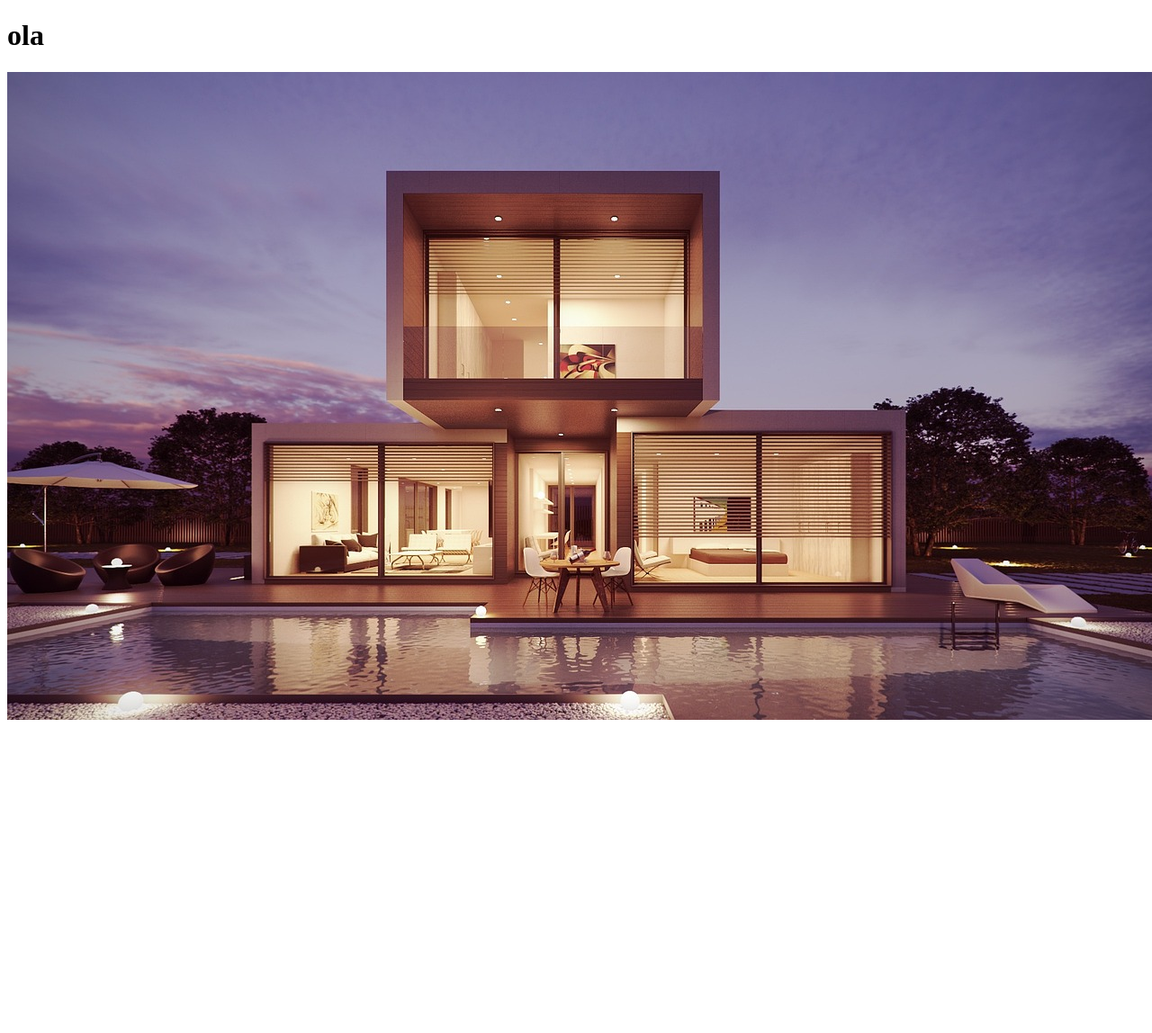
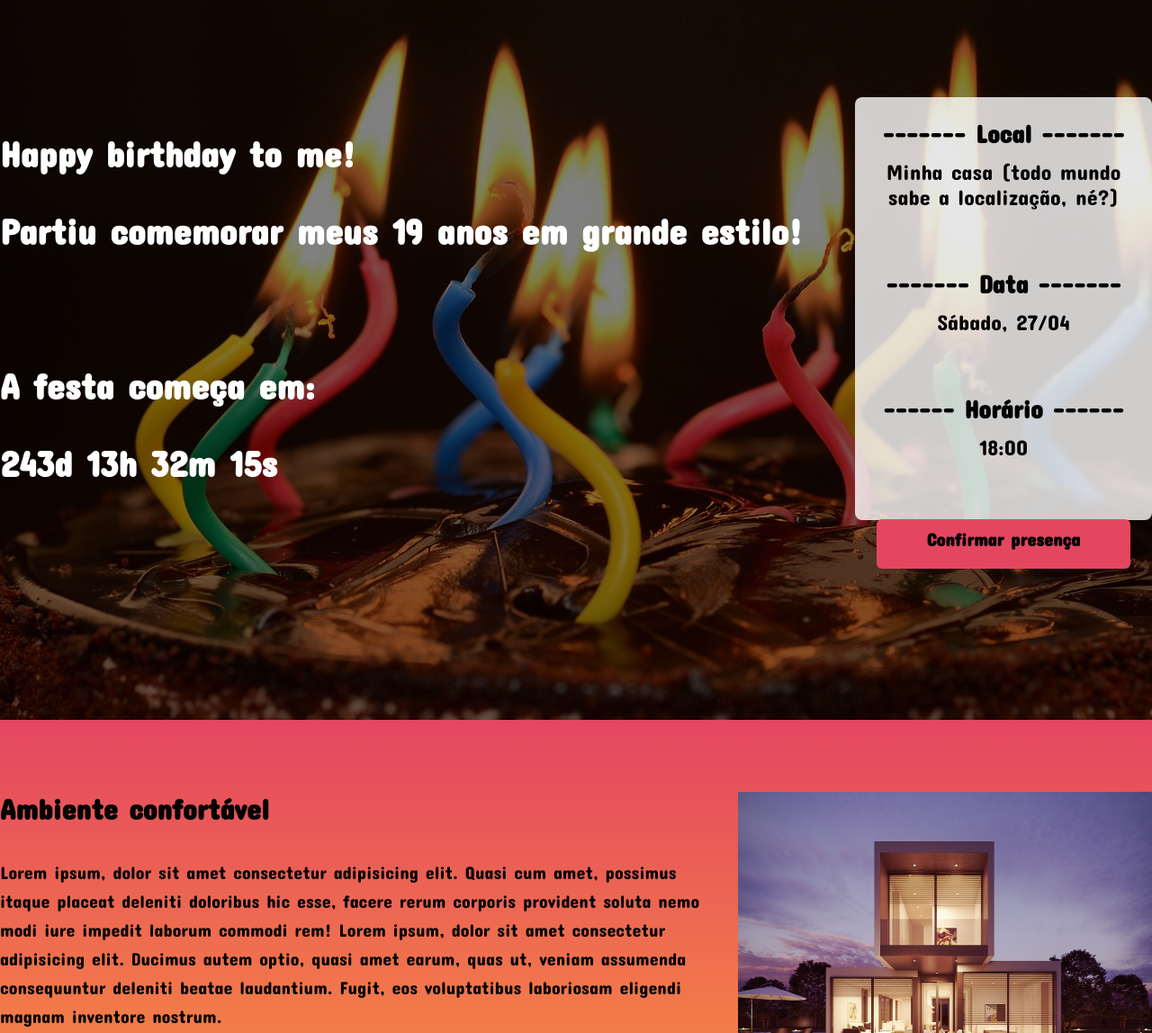
Before and after one commit to manoelacsilva/evento_aniversario, a website built with Parcel: page src/index.html in a window 1280 px wide. Shown: the top 1148 px of the page at 90% size. Before the commit the page ends 812 px from the top, so only its background shows below. Built offline with nearby package versions, Linux system fonts and the light colour scheme.

Commit message:
tarefa pronta

```diff
--- a/package.json
+++ b/package.json
@@ -2,9 +2,9 @@
   "name": "tarefa_evento",
   "version": "1.0.0",
   "description": "",
-  "main": "index.js",
   "scripts": {
     "dev": "parcel src/index.html src/styles/main.scss src/scripts/main.js",
+    "build": "parcel build src/index.html",
     "test": "echo \"Error: no test specified\" && exit 1"
   },
   "keywords": [],
--- a/src/index.html
+++ b/src/index.html
@@ -4,12 +4,85 @@
     <meta charset="UTF-8">
     <meta name="viewport" content="width=device-width, initial-scale=1.0">
     <title>Minha festa de aniversário</title>
+    <link rel="preconnect" href="https://fonts.googleapis.com">
+    <link rel="preconnect" href="https://fonts.gstatic.com" crossorigin>
+    <link href="https://fonts.googleapis.com/css2?family=Concert+One&display=swap" rel="stylesheet">
     <link rel="stylesheet" href="styles/main.scss">
+    <link rel="stylesheet" href="https://unpkg.com/aos@next/dist/aos.css">
 </head>
 <body>
-    <h1>ola</h1>
-    <img src="./images/casa.jpg" alt="">
+    <header class="hero">
+        <div class="container">
+            <p class="hero__text">
+                Happy birthday to me! <br> Partiu comemorar meus 19 anos em grande estilo! <br><br> A festa começa em: <br> <span id="contador"></span>
+            </p>
+            <div class="infos-festa" data-aos="fade-left">
+                <ul class="infos-festa__infos">
+                    <li class="infos-festa__infos__item">
+                        <b>------- Local -------</b>
+                        Minha casa (todo mundo sabe a localização, né?)
+                    </li>
+                    <li class="infos-festa__infos__item">
+                        <b>------- Data -------</b>
+                        Sábado, 27/04
+                    </li>
+                    <li class="infos-festa__infos__item">
+                        <b>------ Horário ------</b>
+                        18:00
+                    </li>
+                </ul>
+                <a href="#" class="button button--primary">
+                    Confirmar presença
+                </a>
+            </div>
+        </div>
+    </header>
+    <section class="evento evento--ambiente">
+        <div class="container" data-aos="fade-up">
+            <div class="evento__details">
+                <h2 class="evento__details__title">Ambiente confortável</h2>
+                <p class="evento__details__description">
+                    Lorem ipsum, dolor sit amet consectetur adipisicing elit. Quasi cum amet, possimus itaque placeat deleniti doloribus hic esse, facere rerum corporis provident soluta nemo modi iure impedit laborum commodi rem! Lorem ipsum, dolor sit amet consectetur adipisicing elit. Ducimus autem optio, quasi amet earum, quas ut, veniam assumenda consequuntur deleniti beatae laudantium. Fugit, eos voluptatibus laboriosam eligendi magnam inventore nostrum.
+                </p>
+            </div>
+            <img class="evento__image" src="./images/casa.jpg" alt="Casa">
+        </div>
+    </section>
+    <section class="evento evento--comida evento--image-left">
+        <div class="container" data-aos="fade-up">
+            <div class="evento__details">
+                <h2 class="evento__details__title">Churrasco</h2>
+                <p class="evento__details__description">
+                    Lorem ipsum, dolor sit amet consectetur adipisicing elit. Quasi cum amet, possimus itaque placeat deleniti doloribus hic esse, facere rerum corporis provident soluta nemo modi iure impedit laborum commodi rem! Lorem ipsum, dolor sit amet consectetur adipisicing elit. Ducimus autem optio, quasi amet earum, quas ut, veniam assumenda consequuntur deleniti beatae laudantium. Fugit, eos voluptatibus laboriosam eligendi magnam inventore nostrum.
+                </p>
+            </div>
+            <img class="evento__image" src="./images/churrasco.jpg" alt="Churrasco">
+        </div>
+    </section>
+    <section class="evento evento--musica">
+        <div class="container" data-aos="fade-up">
+            <div class="evento__details">
+                <h2 class="evento__details__title">Banda de Rock ao vivo</h2>
+                <p class="evento__details__description">
+                    Lorem ipsum, dolor sit amet consectetur adipisicing elit. Quasi cum amet, possimus itaque placeat deleniti doloribus hic esse, facere rerum corporis provident soluta nemo modi iure impedit laborum commodi rem! Lorem ipsum, dolor sit amet consectetur adipisicing elit. Ducimus autem optio, quasi amet earum, quas ut, veniam assumenda consequuntur deleniti beatae laudantium. Fugit, eos voluptatibus laboriosam eligendi magnam inventore nostrum.
+                </p>
+            </div>
+            <img class="evento__image" src="./images/rockaovivio.jpg" alt="Banda de Rock">
+        </div>
+    </section>
+    <section class="evento evento--lembranca evento--image-left">
+        <div class="container" data-aos="fade-up">
+            <div class="evento__details">
+                <h2 class="evento__details__title">Broche ACDC como lembrança</h2>
+                <p class="evento__details__description">
+                    Lorem ipsum, dolor sit amet consectetur adipisicing elit. Quasi cum amet, possimus itaque placeat deleniti doloribus hic esse, facere rerum corporis provident soluta nemo modi iure impedit laborum commodi rem! Lorem ipsum, dolor sit amet consectetur adipisicing elit. Ducimus autem optio, quasi amet earum, quas ut, veniam assumenda consequuntur deleniti beatae laudantium. Fugit, eos voluptatibus laboriosam eligendi magnam inventore nostrum.
+                </p>
+            </div>
+            <img class="evento__image" src="./images/broche.jpg" alt="Broche Rock">
+        </div>
+    </section>
 
+    <script src="https://unpkg.com/aos@next/dist/aos.js"></script>
     <script src="scripts/main.js"></script>
 </body>
 </html>
--- a/src/scripts/main.js
+++ b/src/scripts/main.js
@@ -0,0 +1,28 @@
+AOS.init();
+
+const dataDoEvento = new Date("Apr 27, 2024 18:00:00");
+const timeStampDoEvento = dataDoEvento.getTime();
+
+const contaAsHoras = setInterval(function() {
+    const agora = new Date();
+    const timeStampAtual = agora.getTime();
+
+    const distanciaAteOEvento = timeStampDoEvento - timeStampAtual;
+
+    const diaEmMs = 1000 * 60 * 60 * 24;
+    const horaEmMs = 1000 * 60 * 60;
+    const minutoEmMs = 1000 * 60;
+    const segundoEmMs = 1000;
+
+    const diasAteOEvento = Math.floor(distanciaAteOEvento / diaEmMs);
+    const horasAteOEvento = Math.floor((distanciaAteOEvento % diaEmMs) / horaEmMs);
+    const minutosAteOEvento = Math.floor((distanciaAteOEvento % horaEmMs) / minutoEmMs);
+    const segundosAteOEvento = Math.floor((distanciaAteOEvento % minutoEmMs) / segundoEmMs);
+
+    document.getElementById('contador').innerHTML = `${diasAteOEvento}d ${horasAteOEvento}h ${minutosAteOEvento}m ${segundosAteOEvento}s`;
+
+    if (distanciaAteOEvento < 0) {
+        clearInterval(contaAsHoras);
+        document.getElementById('contador').innerHTML = '(evento expirado)';
+    }
+})
--- /dev/null
+++ b/src/styles/_evento.scss
@@ -0,0 +1,66 @@
+@use 'variables';
+
+.evento {
+    padding: 80px 0px;
+
+    &--ambiente {
+        background-image: linear-gradient(variables.$rosa, variables.$laranja);
+    }
+
+    &--comida {
+        background-image: linear-gradient(variables.$laranja, variables.$amarelo);
+    }
+
+    &--musica {
+        background-image: linear-gradient(variables.$amarelo, variables.$verde);
+    }
+
+    &--lembranca {
+        background-image: linear-gradient(variables.$verde, variables.$azul);
+    }
+
+    &__image {
+        max-width: 460px;
+        height: 360px;
+    }
+
+    &--image-left {
+        .container {
+            flex-direction: row-reverse;
+        }
+    }
+
+    .container {
+        display: flex;
+        gap: 40px;
+    }
+
+    &__details {
+        &__title {
+            font-size: 32px;
+            font-weight: bold;
+            margin-bottom: 36px;
+        }
+
+        &__description {
+            line-height: 32px;
+            font-size: 20px;
+        }
+    }
+
+    @media (max-width: 768px) {
+        .container {
+            display: block;
+        }
+
+        &__image {
+            height: auto;
+            width: 100%;
+        }
+
+        &__details {
+            margin-right: 0;
+            margin-bottom: 26px;
+        }
+    }
+}
--- /dev/null
+++ b/src/styles/_hero.scss
@@ -0,0 +1,57 @@
+@use 'variables';
+
+.hero {
+    height: 800px;
+    padding-top: 64px;
+    padding-bottom: 100px;
+    background-image: url(../images/fundo.jpg);
+    background-repeat: no-repeat;
+    background-size: cover;
+    position: relative;
+
+    .container {
+        position: relative;
+        justify-content: space-between;
+        align-items: center;
+    }
+
+    &::before {
+        position: absolute;
+        top: 0;
+        left: 0;
+        width: 100%;
+        height: 100%;
+        background-color: variables.$text-color;
+        content: '';
+        opacity: .5;
+    }
+
+    &__text {
+        margin-top: 64px;
+        margin-bottom: 64px;
+        font-size: 40px;
+        line-height: 86px;
+        font-weight: 800;
+        text-align: center;
+        text-align: left;
+        color: variables.$secondary-text-color;
+
+        span {
+            color: variables.$secondary-text-color;
+        }
+    }
+
+    @media (max-width: 768px) {
+        padding: 40px 0px;
+
+        &__text {
+            font-size: 22px;
+            line-height: 24px;
+            margin: 24px 0px;
+        }
+
+        .container {
+            display: block;
+        }
+    }
+}
--- /dev/null
+++ b/src/styles/_variables.scss
@@ -0,0 +1,8 @@
+$text-color: #030303;
+$secondary-text-color: #fff;
+
+$rosa: rgb(228, 70, 96);
+$laranja: rgb(250, 152, 61);
+$amarelo: rgb(250, 239, 93);
+$verde: rgb(53, 187, 53);
+$azul: rgb(33, 126, 248)
--- /dev/null
+++ b/src/styles/components/_button.scss
@@ -0,0 +1,23 @@
+@use '../variables';
+
+.button {
+    padding: 10px 0px 21px;
+    font-size: 20px;
+    font-weight: bold;
+    text-decoration: none;
+    text-align: center;
+    white-space: nowrap;
+    justify-content: center;
+    position: relative;
+    border-radius: 6px;
+    display: flex;
+
+    &:hover {
+        background-color: lighten(variables.$rosa, 5%);
+    }
+
+    &--primary {
+        color: variables.$text-color;
+        background-color: variables.$rosa;
+    }
+}
--- /dev/null
+++ b/src/styles/components/_infos_festa.scss
@@ -0,0 +1,35 @@
+@use '../variables';
+
+.infos-festa {
+    padding: 24px 24px;
+    background-color: rgba(255, 255, 255, 0.8);
+    text-align: center;
+    display: block;
+    justify-content: space-between;
+    width: 330px;
+    border-radius: 8px;
+    height: 470px;
+
+    &__infos {
+        &__item {
+            font-size: 24px;
+            color: variables.$text-color;
+            margin-bottom: 66px;
+
+            b {
+                font-size: 28px;
+                display: block;
+                color: variables.$text-color;
+                margin-bottom: 12px;
+            }
+        }
+    }
+
+    @media (max-width: 768px) {
+        display: block;
+
+        &__infos {
+            display: block;
+        }
+    }
+}
--- a/src/styles/main.scss
+++ b/src/styles/main.scss
@@ -0,0 +1,29 @@
+@use 'evento';
+@use 'components/button';
+@use 'components/infos_festa';
+@use 'hero';
+@use 'variables';
+
+* {
+    margin: 0;
+    padding: 0;
+    box-sizing: border-box;
+    font-family: 'Concert One', cursive;
+    color: variables.$text-color;
+    list-style: none;
+}
+
+.container {
+    max-width: 1300px;
+    width: 100%;
+    margin: 0 auto;
+    display: flex;
+
+    @media (max-width: 640px) {
+        max-width: 80%;
+    }
+
+    @media (max-width: 1024px) {
+        max-width: 90%;
+    }
+}
```
Also changed, not shown: src/images/broche.jpg (added), src/images/lembranca.jpg (deleted).
